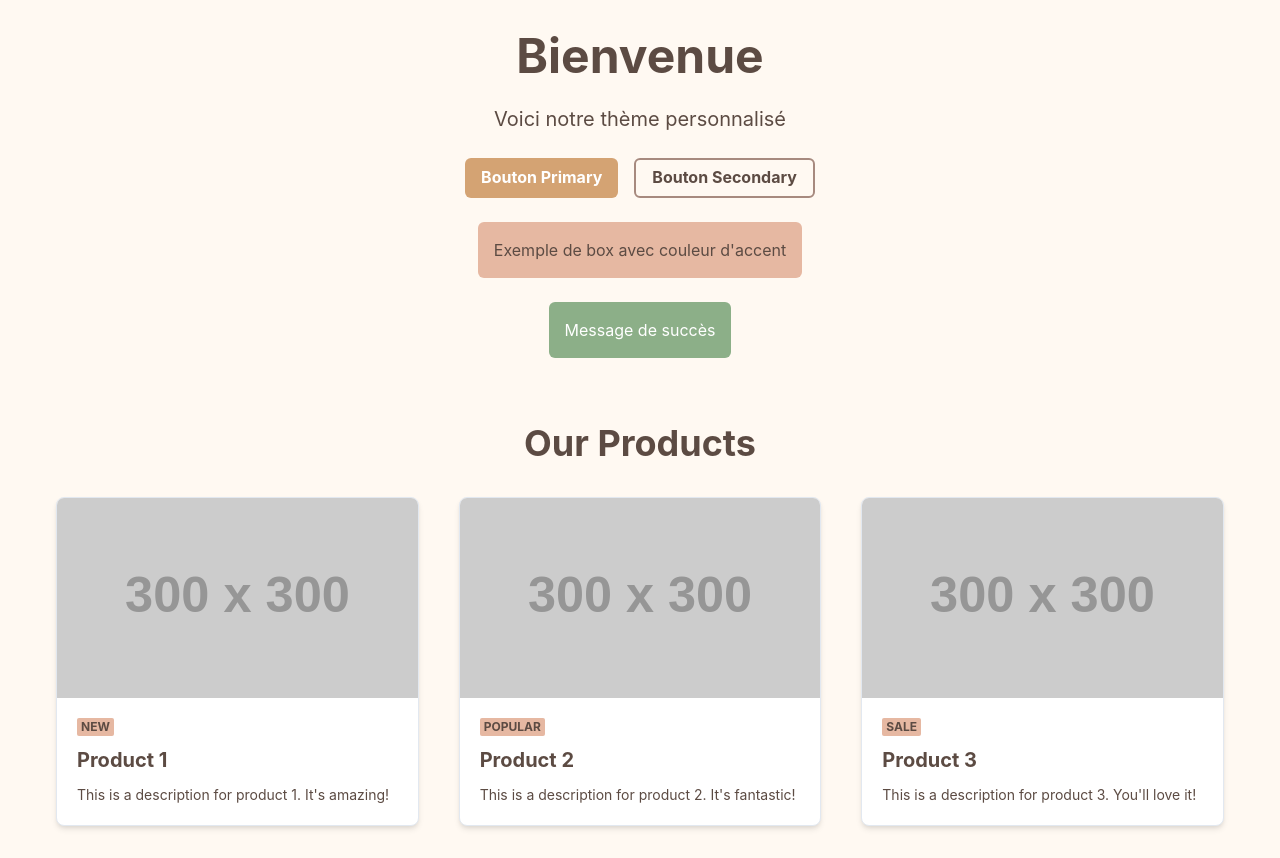
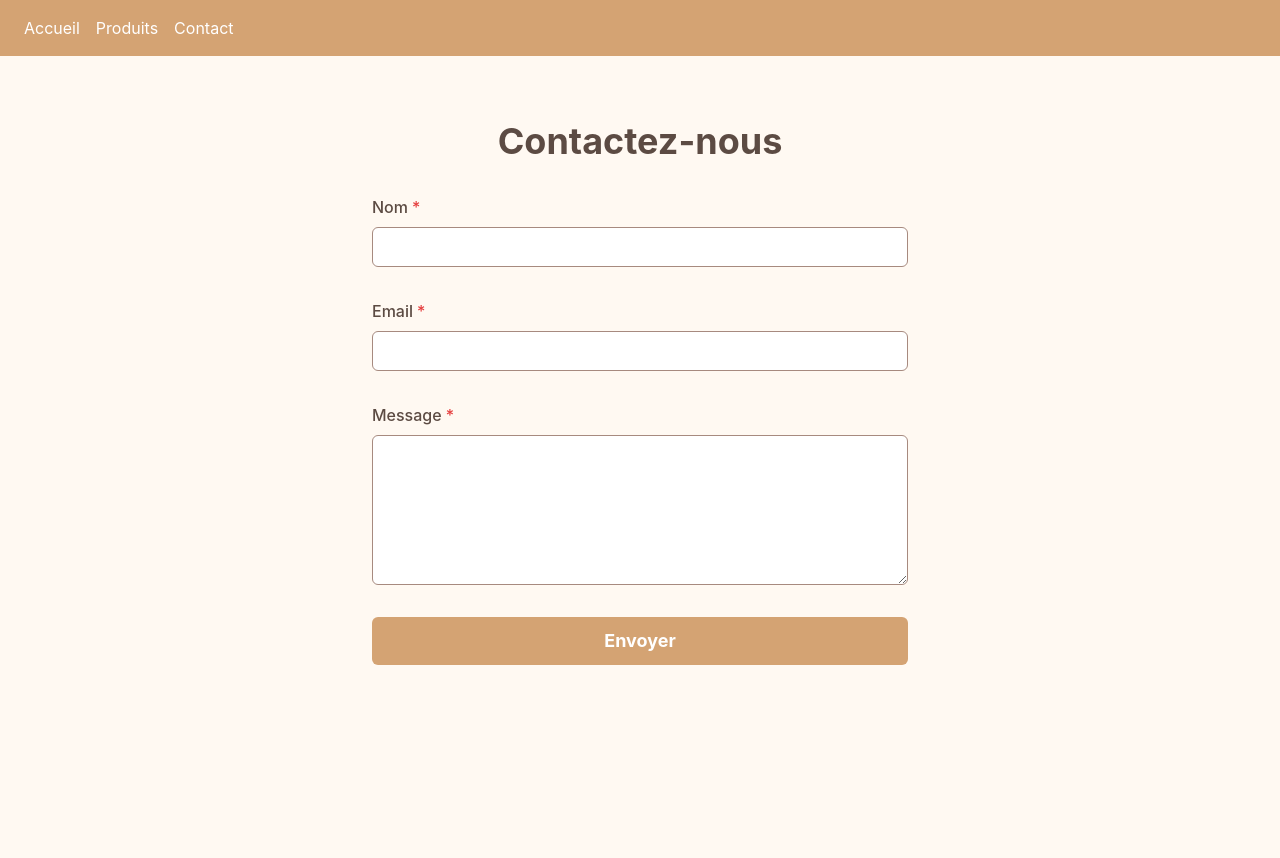
Before and after one commit to asawaaah/recettes, a React (Create React App) app: page /contact in a window 1280 px wide. After the commit the page ends 800 px from the top, so only its background shows below. Built offline with nearby package versions, Linux system fonts and the light colour scheme.

Commit message:
feat: add SEO optimization and sitemap generator

```diff
--- a/package.json
+++ b/package.json
@@ -13,14 +13,18 @@
     "framer-motion": "^10.18.0",
     "react": "^18.2.0",
     "react-dom": "^18.2.0",
+    "react-helmet-async": "^2.0.5",
+    "react-router-dom": "^7.1.5",
     "react-scripts": "5.0.1",
+    "sitemap": "^8.0.0",
     "web-vitals": "^2.1.4"
   },
   "scripts": {
     "start": "react-scripts start",
     "build": "react-scripts build",
     "test": "react-scripts test",
-    "eject": "react-scripts eject"
+    "eject": "react-scripts eject",
+    "sitemap": "node sitemap-generator.js"
   },
   "eslintConfig": {
     "extends": [
--- a/src/App.js
+++ b/src/App.js
@@ -1,14 +1,21 @@
 import React from 'react';
+import { BrowserRouter as Router, Routes, Route } from 'react-router-dom';
 import Layout from './components/layout/Layout';
 import Home from './pages/Home';
 import Products from './pages/Products';
+import Contact from './pages/Contact';
 
 function App() {
   return (
-    <Layout>
-      <Home />
-      <Products />
-    </Layout>
+    <Router>
+      <Layout>
+        <Routes>
+          <Route path="/" element={<Home />} />
+          <Route path="/products" element={<Products />} />
+          <Route path="/contact" element={<Contact />} />
+        </Routes>
+      </Layout>
+    </Router>
   );
 }
 
--- a/src/components/blocks/ContactForm.js
+++ b/src/components/blocks/ContactForm.js
@@ -0,0 +1,79 @@
+import React from 'react';
+import {
+  Box,
+  VStack,
+  FormControl,
+  FormLabel,
+  Input,
+  Textarea,
+  Button,
+  useToast,
+  Heading,
+} from '@chakra-ui/react';
+
+const ContactForm = () => {
+  const toast = useToast();
+
+  const handleSubmit = (e) => {
+    e.preventDefault();
+    // Ici vous pourrez ajouter la logique d'envoi du formulaire
+    toast({
+      title: "Message envoyé !",
+      description: "Nous vous répondrons dans les plus brefs délais.",
+      status: "success",
+      duration: 5000,
+      isClosable: true,
+    });
+  };
+
+  return (
+    <Box p={8} maxW="600px" mx="auto">
+      <VStack spacing={8} as="form" onSubmit={handleSubmit}>
+        <Heading color="brand.text">Contactez-nous</Heading>
+
+        <FormControl isRequired>
+          <FormLabel color="brand.text">Nom</FormLabel>
+          <Input
+            type="text"
+            bg="white"
+            borderColor="brand.secondary"
+            _hover={{ borderColor: 'brand.primary' }}
+          />
+        </FormControl>
+
+        <FormControl isRequired>
+          <FormLabel color="brand.text">Email</FormLabel>
+          <Input
+            type="email"
+            bg="white"
+            borderColor="brand.secondary"
+            _hover={{ borderColor: 'brand.primary' }}
+          />
+        </FormControl>
+
+        <FormControl isRequired>
+          <FormLabel color="brand.text">Message</FormLabel>
+          <Textarea
+            bg="white"
+            borderColor="brand.secondary"
+            _hover={{ borderColor: 'brand.primary' }}
+            rows={6}
+          />
+        </FormControl>
+
+        <Button
+          type="submit"
+          bg="brand.primary"
+          color="white"
+          _hover={{ bg: 'brand.accent' }}
+          size="lg"
+          w="full"
+        >
+          Envoyer
+        </Button>
+      </VStack>
+    </Box>
+  );
+};
+
+export default ContactForm;
--- /dev/null
+++ b/src/components/common/SEO.js
@@ -0,0 +1,26 @@
+import React from 'react';
+import { Helmet } from 'react-helmet-async';
+
+const SEO = ({ title, description, keywords, image }) => {
+  return (
+    <Helmet>
+      {/* Titre de base */}
+      <title>{title ? `${title} | Mon Site` : 'Mon Site'}</title>
+      <meta name="description" content={description} />
+      <meta name="keywords" content={keywords} />
+
+      {/* Meta tags Open Graph pour les réseaux sociaux */}
+      <meta property="og:title" content={title} />
+      <meta property="og:description" content={description} />
+      {image && <meta property="og:image" content={image} />}
+
+      {/* Meta tags Twitter */}
+      <meta name="twitter:card" content="summary_large_image" />
+      <meta name="twitter:title" content={title} />
+      <meta name="twitter:description" content={description} />
+      {image && <meta name="twitter:image" content={image} />}
+    </Helmet>
+  );
+};
+
+export default SEO;
--- a/src/components/layout/Layout.js
+++ b/src/components/layout/Layout.js
@@ -1,10 +1,24 @@
 import React from 'react';
-import { Box } from '@chakra-ui/react';
+import { Box, Flex, Link } from '@chakra-ui/react';
+import { Link as RouterLink } from 'react-router-dom';
 
 const Layout = ({ children }) => {
   return (
-    <Box maxWidth="1200px" mx="auto" px={4}>
-      {children}
+    <Box>
+      <Flex
+        as="nav"
+        bg="brand.primary"
+        p={4}
+        color="white"
+        mb={8}
+      >
+        <Link as={RouterLink} to="/" mx={2}>Accueil</Link>
+        <Link as={RouterLink} to="/products" mx={2}>Produits</Link>
+        <Link as={RouterLink} to="/contact" mx={2}>Contact</Link>
+      </Flex>
+      <Box maxWidth="1200px" mx="auto" px={4}>
+        {children}
+      </Box>
     </Box>
   );
 };
--- a/src/index.js
+++ b/src/index.js
@@ -1,6 +1,7 @@
 import React from 'react';
 import ReactDOM from 'react-dom/client';
 import { ChakraProvider } from '@chakra-ui/react';
+import { HelmetProvider } from 'react-helmet-async';
 import theme from './theme/index';
 import './index.css';
 import App from './App';
@@ -9,9 +10,11 @@ import reportWebVitals from './reportWebVitals';
 const root = ReactDOM.createRoot(document.getElementById('root'));
 root.render(
   <React.StrictMode>
-    <ChakraProvider theme={theme}>
-      <App />
-    </ChakraProvider>
+    <HelmetProvider>
+      <ChakraProvider theme={theme}>
+        <App />
+      </ChakraProvider>
+    </HelmetProvider>
   </React.StrictMode>
 );
 
--- /dev/null
+++ b/src/pages/Contact.js
@@ -0,0 +1,18 @@
+import React from 'react';
+import ContactForm from '../components/blocks/ContactForm';
+import SEO from '../components/common/SEO';
+
+const Contact = () => {
+  return (
+    <>
+      <SEO
+        title="Contact"
+        description="Contactez-nous pour toute question ou suggestion"
+        keywords="contact, support, message, aide"
+      />
+      <ContactForm />
+    </>
+  );
+};
+
+export default Contact;
--- a/src/pages/Home.js
+++ b/src/pages/Home.js
@@ -1,8 +1,15 @@
 import React from 'react';
 import { Box, Button, Text, Heading, VStack, HStack } from '@chakra-ui/react';
+import SEO from '../components/common/SEO';
 
 function Home() {
   return (
+    <>
+      <SEO
+        title="Accueil"
+        description="Découvrez nos meilleures recettes de cuisine"
+        keywords="recettes, cuisine, fait maison, cooking"
+      />
       <Box p={8}>
         <VStack spacing={6} align="center">
           <Heading size="2xl">Bienvenue</Heading>
@@ -22,6 +29,7 @@ function Home() {
           </Box>
         </VStack>
       </Box>
+    </>
   );
 }
 
--- a/src/pages/Products.js
+++ b/src/pages/Products.js
@@ -1,6 +1,7 @@
 import React from 'react';
 import { SimpleGrid, Box, Heading } from '@chakra-ui/react';
 import Card from '../components/common/Card';
+import SEO from '../components/common/SEO';
 
 const productsData = [
   {
@@ -25,6 +26,12 @@ const productsData = [
 
 function Products() {
   return (
+    <>
+      <SEO
+        title="Nos Produits"
+        description="Explorez notre sélection de produits de qualité"
+        keywords="produits, cuisine, qualité, shopping"
+      />
       <Box py={8}>
         <Heading mb={8} textAlign="center" color="brand.text">
           Our Products
@@ -35,6 +42,7 @@ function Products() {
           ))}
         </SimpleGrid>
       </Box>
+    </>
   );
 }
 
```
Also changed, not shown: sitemap-generator.js (added, +30 -0 lines), 1 other file (tests, documents, lock files or other folders). Lines whose indentation alone changed are shown as unchanged.
